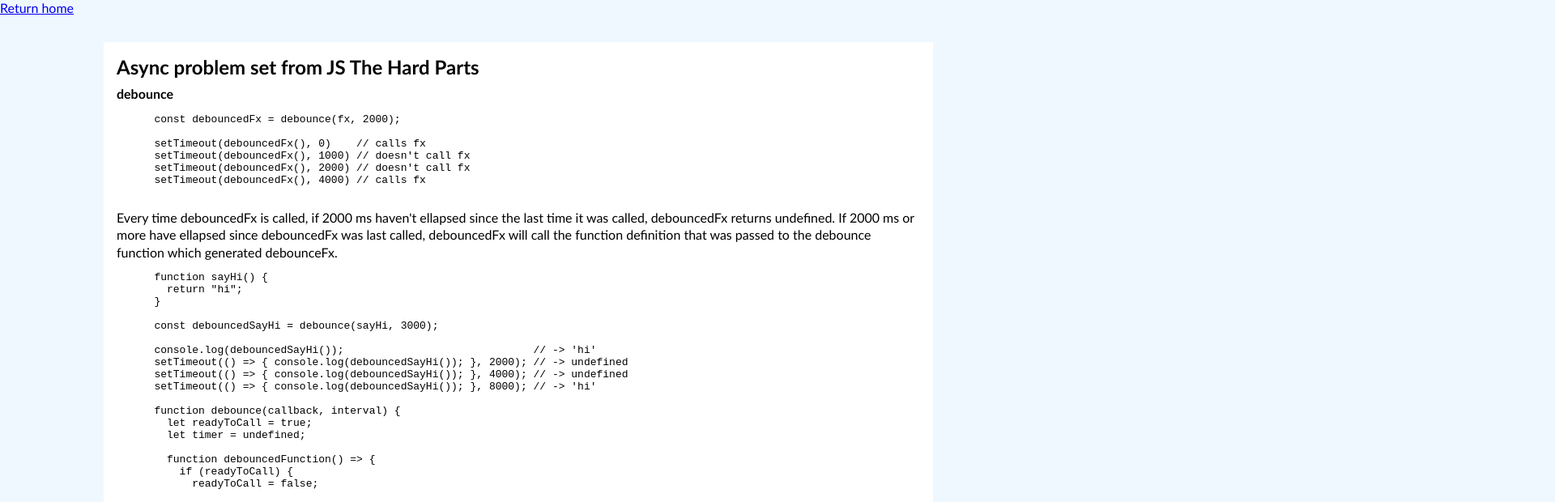
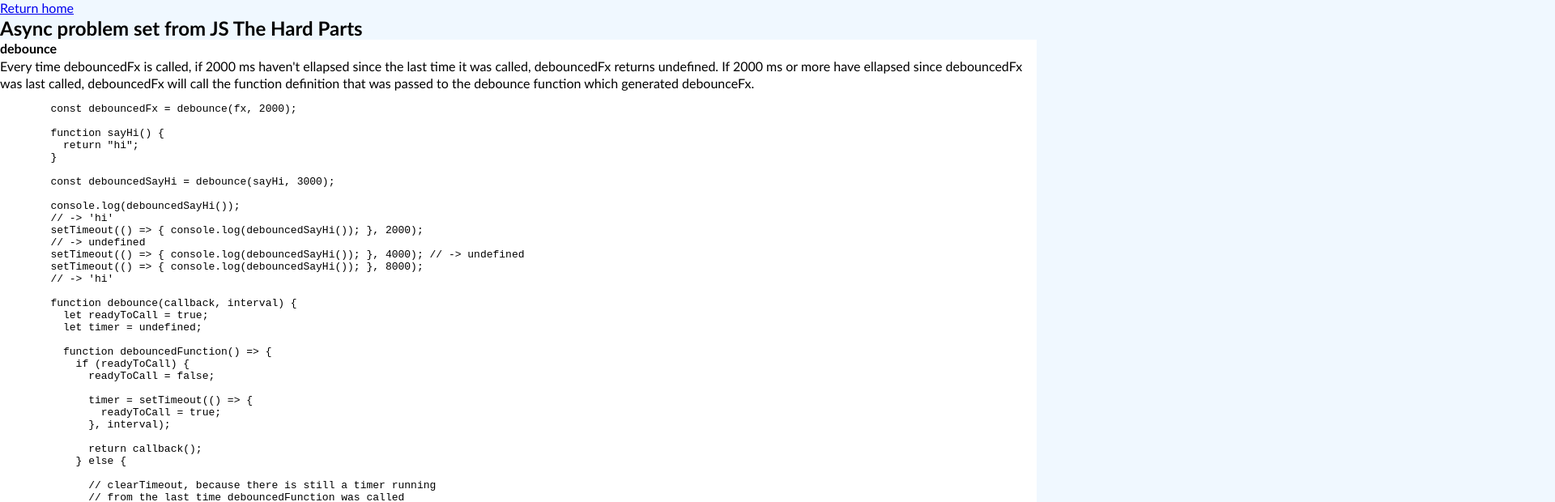
Before and after one commit to DonaldBrower/DonaldBrower.github.io, a plain HTML site: page posts/20210621.html in a window 1280 px wide. Shown: the top 620 px of the page at 81% size, 1920 px wide, since content can reach past the window. Drawn offline with Linux system fonts and the light colour scheme.

Commit message:
some work on a post and some style changes. going ahead and trying to move things to gatsby. might come back if this path doesn't work out.

```diff
--- a/posts/20210621.html
+++ b/posts/20210621.html
@@ -16,31 +16,31 @@
 <body>
   <div class="post">
     <a href="./../index.html">Return home</a>
-    <section class="text">
+    <article class="text">
       <h1>Async problem set from JS The Hard Parts</h1>
+      <section>
         <p><strong>debounce</strong></p>
+        <p>Every time debouncedFx is called, if 2000 ms haven't ellapsed since the last time it was called, debouncedFx
+          returns undefined. If 2000 ms or more have ellapsed since debouncedFx was last called, debouncedFx will call
+          the
+          function definition that was passed to the debounce function which generated debounceFx.</p>
+
         <pre>
         const debouncedFx = debounce(fx, 2000);
 
-        setTimeout(debouncedFx(), 0)    // calls fx
-        setTimeout(debouncedFx(), 1000) // doesn't call fx
-        setTimeout(debouncedFx(), 2000) // doesn't call fx
-        setTimeout(debouncedFx(), 4000) // calls fx
-      </pre>
-      <p>Every time debouncedFx is called, if 2000 ms haven't ellapsed since the last time it was called, debouncedFx
-        returns undefined. If 2000 ms or more have ellapsed since debouncedFx was last called, debouncedFx will call the
-        function definition that was passed to the debounce function which generated debounceFx.</p>
-      <pre>
         function sayHi() {
           return "hi";
         }
 
         const debouncedSayHi = debounce(sayHi, 3000);
 
-        console.log(debouncedSayHi());                              // -> 'hi'
-        setTimeout(() => { console.log(debouncedSayHi()); }, 2000); // -> undefined
+        console.log(debouncedSayHi());
+        // -> 'hi'
+        setTimeout(() => { console.log(debouncedSayHi()); }, 2000);
+        // -> undefined
         setTimeout(() => { console.log(debouncedSayHi()); }, 4000); // -> undefined
-        setTimeout(() => { console.log(debouncedSayHi()); }, 8000); // -> 'hi'
+        setTimeout(() => { console.log(debouncedSayHi()); }, 8000);
+        // -> 'hi'
 
         function debounce(callback, interval) {
           let readyToCall = true;
@@ -72,7 +72,9 @@
           return debouncedFunction;
         }
      </pre>
+      </section>
 
+      <section>
         <p><strong>second clock class</strong></p>
         <pre>
       /*
@@ -124,7 +126,8 @@
         }
       }
        </pre>
-
+      </section>
+      <section>
         <p><strong>promised</strong></p>
         <pre>
       const createPromise = promised("wait for it...");
@@ -139,7 +142,8 @@
         });
       }
        </pre>
-
+      </section>
+      <section>
         <p><strong>delay counter</strong></p>
         <pre>
       /*
@@ -173,6 +177,8 @@
         return interval;
       }
       </pre>
+      </section>
+      <section>
         <p><strong>every x seconds for y seconds</strong></p>
         <pre>
       function everyXsecsForYsecs(func, interval, duration) {
@@ -194,6 +200,8 @@
       // should call theEnd every 2 seconds, for 20 seconds
 
       </pre>
+      </section>
+      <section>
         <p><strong>limited repeat</strong></p>
         <pre>
       /*
@@ -214,6 +222,8 @@
         }, 1000);
       }
       </pre>
+      </section>
+      <section>
         <p><strong>broken record</strong></p>
         <pre>
       /*
@@ -229,6 +239,8 @@
       }
 
       </pre>
+      </section>
+      <section>
         <p><strong>delayed greet</strong></p>
         <pre>
       /*
@@ -242,6 +254,8 @@
         }, 3000);
       }
       </pre>
+      </section>
+      <section>
         <p><strong>hello goodbye</strong></p>
         <pre>
       /*
@@ -255,6 +269,8 @@
         }, 2000);
       }
       </pre>
+      </section>
+      <section>
         <p><strong>thinking point</strong></p>
         <pre>
       /*
@@ -281,6 +297,7 @@
       */
       </pre>
       </section>
+    </article>
   </div>
 </body>
 
--- a/style.css
+++ b/style.css
@@ -107,10 +107,9 @@ body {
   padding: 0.2rem;
 }
 
-/* resume 2 */
-.post section.text {
-}
-.text {
+/* post */
+
+/* .text {
   width: 80%;
   padding: 1rem 0 0 0;
   margin: 2rem auto 0 auto;
@@ -119,6 +118,16 @@ body {
 .text p,
 .text h1 {
   margin: 0 1rem 0.5rem 1rem;
+} */
+.post article {
+/*   display: grid; */
+  /*   grid-row-gap: 2rem; */
+  /*   grid-column-gap: 2rem; */
+  /* grid-template-columns: 1fr 1fr;  */
+}
+.post article section {
+  background-color: white;
+  /*     margin: 10px; */
 }
 
 /* landscape mode for mobile phones */
```
Lines whose indentation alone changed are shown as unchanged.
